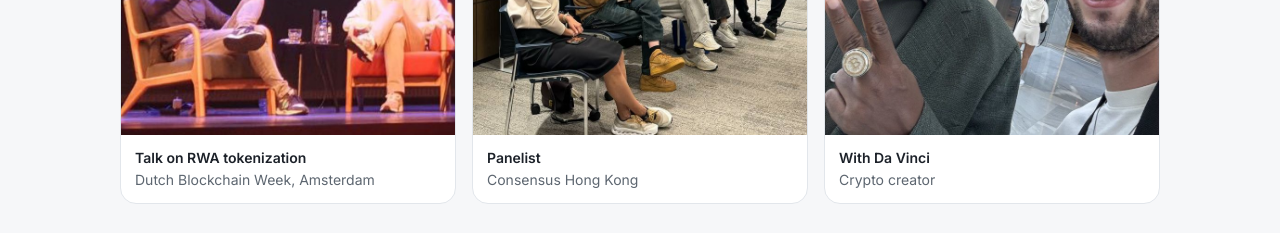
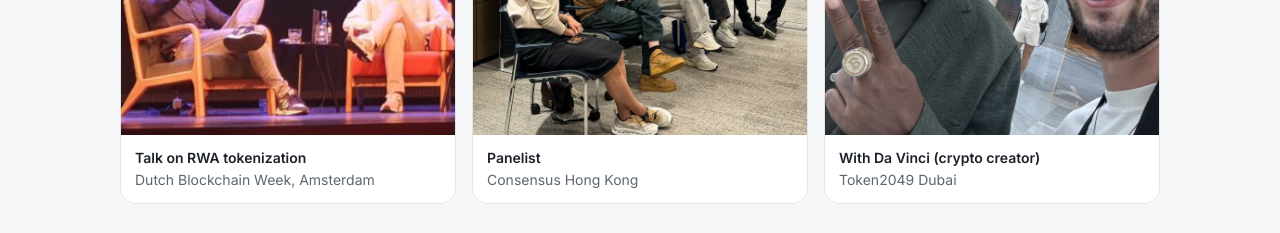
Before and after one commit to blockviral/marti-pla, a plain HTML site: page index.html in a window 1280 px wide. Shown: the part 3000-3233 px from the top of the page. Drawn offline with Linux system fonts and the light colour scheme.

Commit message:
Da Vinci caption: Token2049 Dubai
Co-Authored-By: Claude Opus 5.5 (1M context) <noreply@anthropic.com>

```diff
--- a/index.html
+++ b/index.html
@@ -248,7 +248,7 @@
     <div class="gallery">
       <figure><img src="img/amsterdam-dbw-rwa-talk.jpg" alt="Marti on stage at Dutch Blockchain Week" loading="lazy" style="object-position:50% 100%"><figcaption><b>Talk on RWA tokenization</b>Dutch Blockchain Week, Amsterdam</figcaption></figure>
       <figure><img src="img/hong-kong-panel.jpg" alt="Marti on a panel in Hong Kong" loading="lazy"><figcaption><b>Panelist</b>Consensus Hong Kong</figcaption></figure>
-            <figure><img src="img/da-vinci.jpg" alt="Marti with crypto creator Da Vinci" loading="lazy"><figcaption><b>With Da Vinci</b>Crypto creator</figcaption></figure>
+            <figure><img src="img/da-vinci.jpg" alt="Marti with crypto creator Da Vinci" loading="lazy"><figcaption><b>With Da Vinci (crypto creator)</b>Token2049 Dubai</figcaption></figure>
     </div>
     <div class="chips">
       <span class="chip">Token2049 Dubai ×3</span>
```
